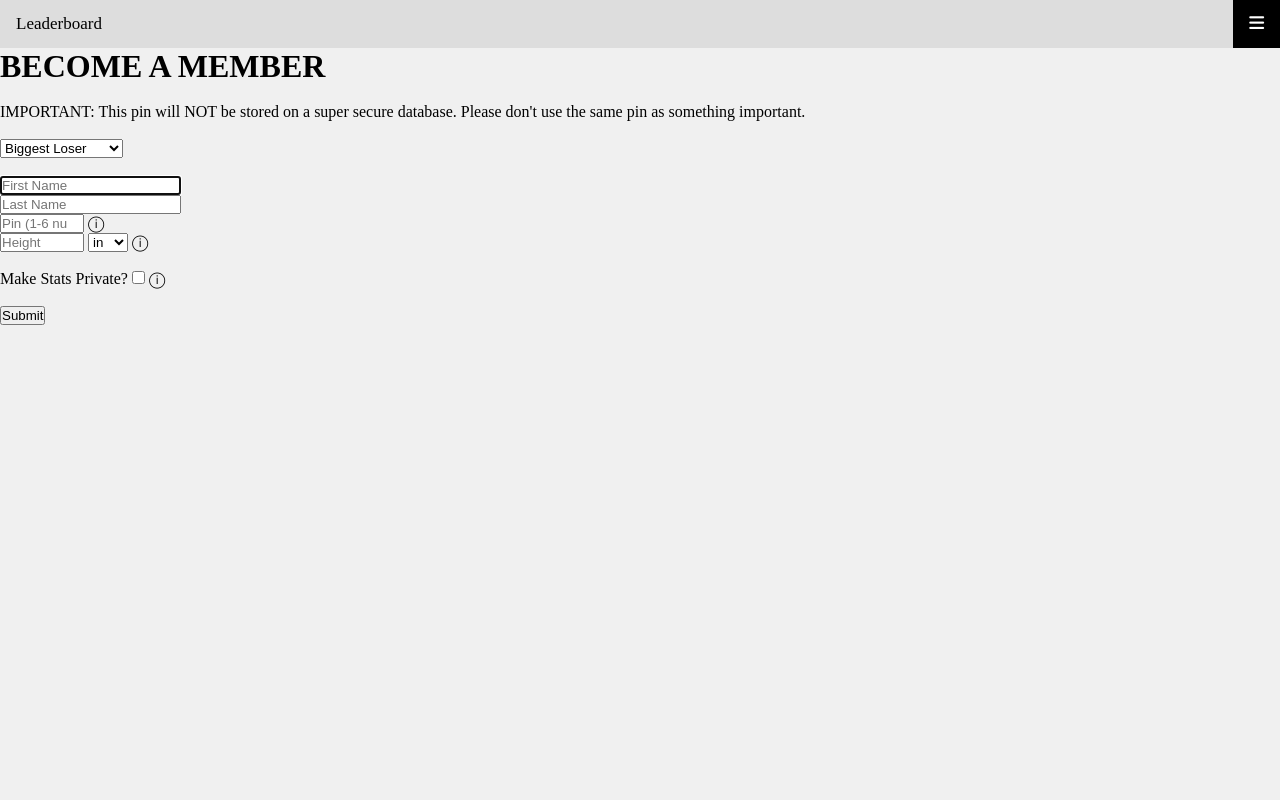
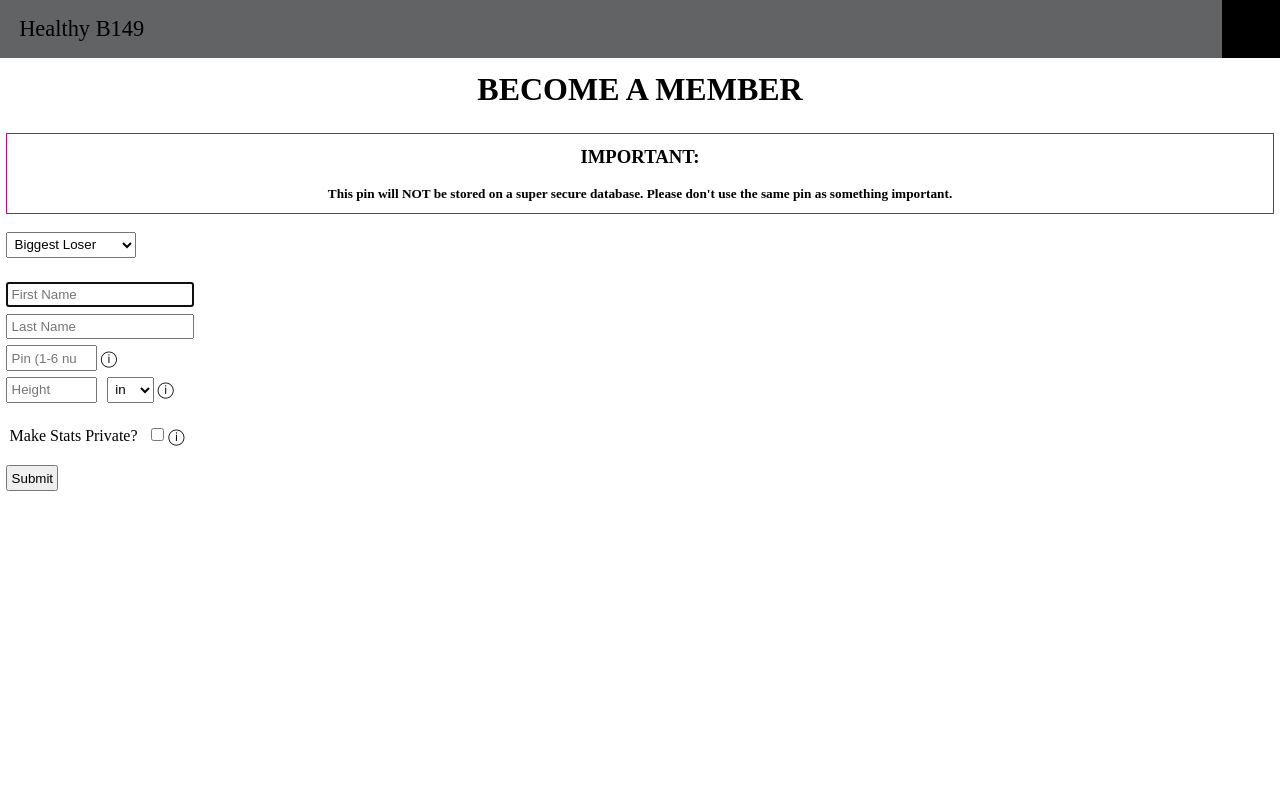
Before and after one commit to ilikeikers/healthyb149, a Python web app: template templates/join.html in a window 1280 px wide. Run offline with Jinja, Linux system fonts and the light colour scheme; the template is opened without the code that fills it, so the values that code supplies are empty.

Commit message:
pretty it up

```diff
--- a/static/styles.css
+++ b/static/styles.css
@@ -10,22 +10,63 @@
     justify-content: center;
     align-items: center;
     height: 100vh;
-    background-color: #f0f0f0;
+    /* background-color: #f0f0f0; */
 }
 
+/* INDEX */
+
 table, th, td {
-    padding: 3.14px;
-    border: 1px solid black;
+    justify-content: center;
+    text-align: center;
+    align-items: center;
+    padding: 0.42rem;
+    margin-left: auto;
+    margin-right: auto;
+    border: 0.05rem solid black;
 }
 
+.leaderboardheader {
+    text-align: center;
+    justify-content: center;
+    align-items: center;
+    padding: 0.42rem;
+    margin-top: 0.42rem;
+    margin-bottom: 0.1rem;
+}
 
+/* SIGN UP */
 
+.pageheader {
+    text-align: center;
+    justify-content: center;
+    align-items: center;
+    padding: 0.42rem;
+    margin-top: 0.42rem;
+}
+
+.warning {
+    text-align:center;
+    margin-left: 0.4rem;
+    margin-right: 0.4rem;
+    padding: 0.72rem;
+    border: 0.05rem solid #d6006e;
+}
+
+.warning h3 {
+    font-weight: bold;
+}
+
+input, select, label, button {
+    margin-left: 0.4rem;
+    margin-bottom: 0.4rem;
+    padding: 0.2rem;
+}
 /* NAV BAR */
 
  /* Style the navigation menu */
 .topnav {
   overflow: hidden;
-  background-color: #333;
+  background-color: #75d1e0;
   position: relative;
 }
 
@@ -36,10 +77,10 @@
 
 /* Style navigation menu links */
 .topnav a {
-  color: white;
-  padding: 14px 16px;
+  color: #000000;
+  padding: 1rem 1.2rem;
   text-decoration: none;
-  font-size: 17px;
+  font-size: 1.4rem;
   display: block;
 }
 
@@ -54,14 +95,14 @@
 
 /* Add a grey background color on mouse-over */
 .topnav a:hover {
-  background-color: #ddd;
+  background-color: #616365;
   color: black;
 }
 
 /* Style the active link (or home/logo) */
 .active {
-  background-color: #04AA6D;
-  color: white;
+  background-color: #0093D0;
+  color: #000000;
 }
 
 
@@ -78,17 +119,17 @@
 /* The actual popup (appears on top) */
 .popup .popuptext {
   visibility: hidden;
-  width: 160px;
+  width: 20rem;
   background-color: #555;
   color: #fff;
   text-align: center;
-  border-radius: 6px;
-  padding: 8px 0;
+  border-radius: 0.42rem;
+  padding: 0.72rem 0;
   position: absolute;
   z-index: 1;
   top: 125%;
   left: 50%;
-  margin-left: -80px;
+  margin-left: -4.8rem;
 }
 
 /* Toggle this class when clicking on the popup container (hide and show the popup) */
--- a/templates/index.html
+++ b/templates/index.html
@@ -1,7 +1,7 @@
 {% extends "layout.html" %}
 {% block body %}
 
-    <h1>BIGGEST LOSER LEADERBOARD</h1>
+        <h1 class="leaderboardheader">BIGGEST LOSER LEADERBOARD</h1>
         <table>
             <thead>
                 <tr>
@@ -22,7 +22,7 @@
             {% endfor %}
         </table>
 
-        <h1> MUSCLE MADNESS LEADERBOARD</h1>
+        <h1 class="leaderboardheader"> MUSCLE MADNESS LEADERBOARD</h1>
         <table>
             <thead>
                 <tr>
--- a/templates/join.html
+++ b/templates/join.html
@@ -1,9 +1,13 @@
 {% extends "layout.html" %}
 {% block body %}
 
-    <h1>BECOME A MEMBER</h1>
+    <h1 class="pageheader">BECOME A MEMBER</h1>
     <br>
-    <p> IMPORTANT: This pin will NOT be stored on a super secure database. Please don't use the same pin as something important. </p>
+    <div class="warning">
+        <h3> IMPORTANT: </h3>
+        <br>
+        <h5> This pin will NOT be stored on a super secure database. Please don't use the same pin as something important. </h5>
+    </div>
     <br>
     <form action="/addmember" method="post">
 
--- a/templates/layout.html
+++ b/templates/layout.html
@@ -10,11 +10,12 @@
     <body>
         <header>
             <div class="topnav" id="myTopnav">
-                <a href="{{ url_for('index') }}" class="active">Leaderboard</a>
+                <a href="{{ url_for('index') }}" class="active">Healthy B149</a>
                 <div id="extraLinks">
+                    <a href="{{ url_for('join') }}">Sign Up</a>
                     <a href="{{ url_for('weighIn') }}">Weigh In</a>
                     <a href="{{ url_for('getStats') }}">Get Stats</a>
-                    <a href="{{ url_for('join') }}">Sign Up</a>
+                    <a href="{{ url_for('index') }}">Leaderboard</a>
                 </div>
                 <a href="javascript:void(0);" class="icon" onclick="myFunction()">
                     <i class="fa fa-bars"></i>
--- /dev/null
+++ b/templates/stats.html
@@ -0,0 +1,6 @@
+{% extends "layout.html" %}
+{% block body %}
+    <h1 class="pageheader">THIS IS STILL UNDER CONSTRUCTION.</h1>
+    <br>
+    <h1 class="pageheader">SORRY.</h1>
+{% endblock %}
--- a/templates/weighin.html
+++ b/templates/weighin.html
@@ -1,7 +1,7 @@
 {% extends "layout.html" %}
 {% block body %}
 
-    <h1>WEIGH IN</h1>
+    <h1 class="pageheader">WEIGH IN</h1>
     <br>
     <form action="/addweight" method="post" id="addweight">
         <select id="names" name="name" required>
@@ -19,9 +19,9 @@
             <option>lb</option>
         </select>
         <br>
-        <input autocomplete="off" autofocus name="scaleid" placeholder="Scale ID (not required)"  maxlength="15" pattern="[A-Za-z0-9]+" type="text">
+        <input autocomplete="off" autofocus name="scaleid" placeholder="Scale ID (not required)"  maxlength="15" pattern="[A-Za-z0-9\s]+" type="text">
         <br>
-        <input autocomplete="off" autofocus name="checkedby" placeholder="Checked By"  maxlength="15" pattern="[A-Za-z0-9]+" required type="text">
+        <input autocomplete="off" autofocus name="checkedby" placeholder="Checked By"  maxlength="15" pattern="[A-Za-z\s]+" required type="text">
         <br>
         <br>
         <button type="submit">Submit</button>
```
Also changed, not shown: app.py (+45 -35 lines). Lines whose indentation alone changed are shown as unchanged.
